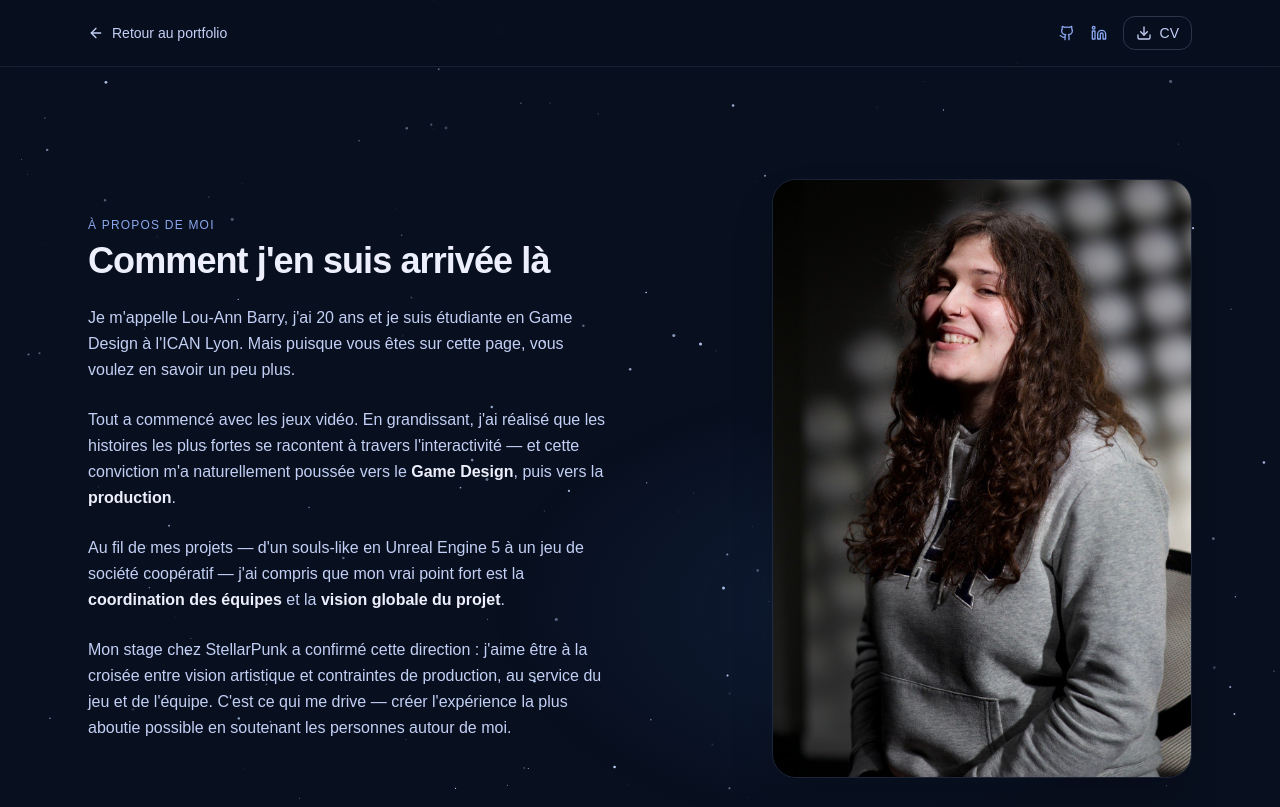
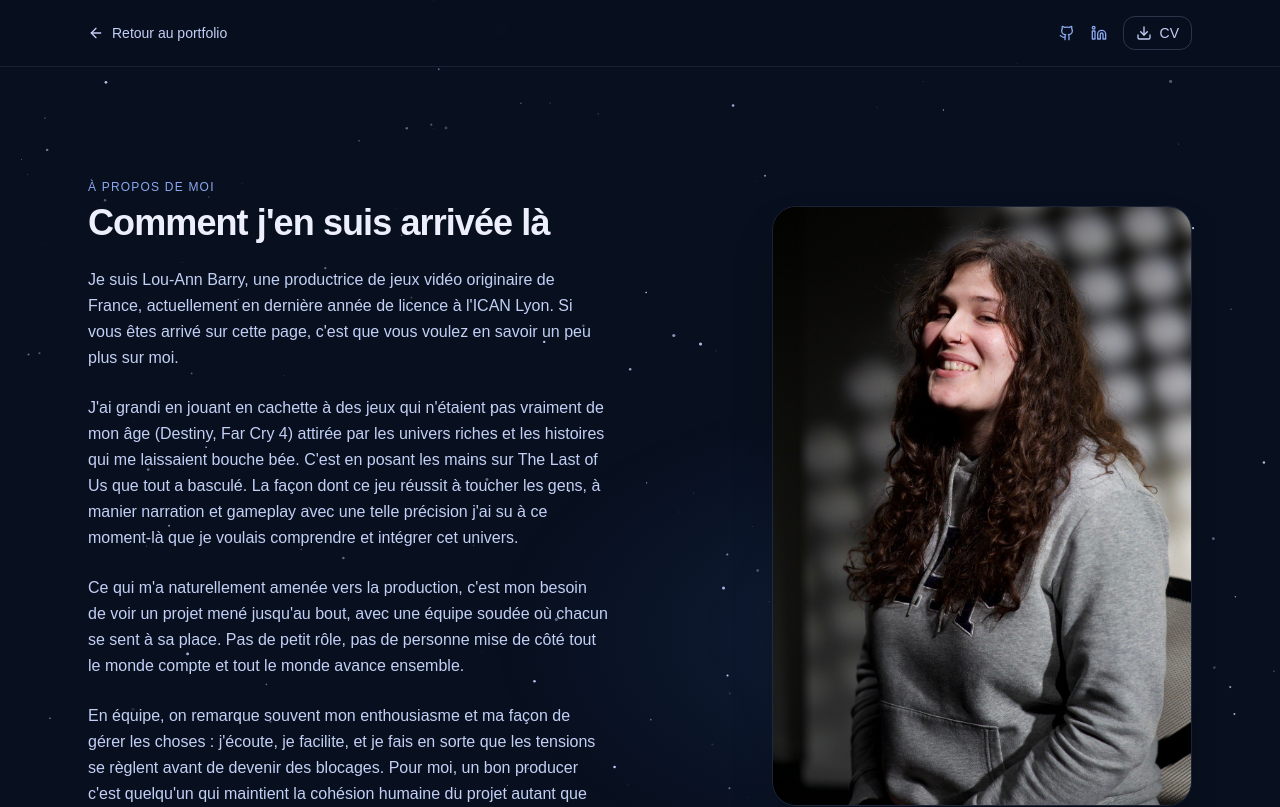
Before and after one commit to ghostofus/louann_portfolio, a Next.js app: page /about in a window 1280 px wide. Shown: the top 807 px of the page. Built offline with nearby package versions, Linux system fonts and the light colour scheme.

Commit message:
description de moi

```diff
--- a/app/about/page.js
+++ b/app/about/page.js
@@ -176,16 +176,16 @@ export default function AboutPage() {
                                     <h1 className="text-4xl font-semibold tracking-tight">Comment j'en suis arrivée là</h1>
                                 </motion.div>
                                 <motion.p variants={fadeUp} className="text-[#C3D0F6] leading-relaxed">
-                                    Je m'appelle Lou-Ann Barry, j'ai 20 ans et je suis étudiante en Game Design à l'ICAN Lyon. Mais puisque vous êtes sur cette page, vous voulez en savoir un peu plus.
+                                    Je suis Lou-Ann Barry, une productrice de jeux vidéo originaire de France, actuellement en dernière année de licence à l'ICAN Lyon. Si vous êtes arrivé sur cette page, c'est que vous voulez en savoir un peu plus sur moi.
                                 </motion.p>
                                 <motion.p variants={fadeUp} className="text-[#C3D0F6] leading-relaxed">
-                                    Tout a commencé avec les jeux vidéo. En grandissant, j'ai réalisé que les histoires les plus fortes se racontent à travers l'interactivité — et cette conviction m'a naturellement poussée vers le <strong className="text-[#EDF0FC]">Game Design</strong>, puis vers la <strong className="text-[#EDF0FC]">production</strong>.
+                                    J'ai grandi en jouant en cachette à des jeux qui n'étaient pas vraiment de mon âge (Destiny, Far Cry 4) attirée par les univers riches et les histoires qui me laissaient bouche bée. C'est en posant les mains sur The Last of Us que tout a basculé. La façon dont ce jeu réussit à toucher les gens, à manier narration et gameplay avec une telle précision j'ai su à ce moment-là que je voulais comprendre et intégrer cet univers.
                                 </motion.p>
                                 <motion.p variants={fadeUp} className="text-[#C3D0F6] leading-relaxed">
-                                    Au fil de mes projets — d'un souls-like en Unreal Engine 5 à un jeu de société coopératif — j'ai compris que mon vrai point fort est la <strong className="text-[#EDF0FC]">coordination des équipes</strong> et la <strong className="text-[#EDF0FC]">vision globale du projet</strong>.
+                                    Ce qui m'a naturellement amenée vers la production, c'est mon besoin de voir un projet mené jusqu'au bout, avec une équipe soudée où chacun se sent à sa place. Pas de petit rôle, pas de personne mise de côté tout le monde compte et tout le monde avance ensemble.
                                 </motion.p>
                                 <motion.p variants={fadeUp} className="text-[#C3D0F6] leading-relaxed">
-                                    Mon stage chez StellarPunk a confirmé cette direction : j'aime être à la croisée entre vision artistique et contraintes de production, au service du jeu et de l'équipe. C'est ce qui me drive — créer l'expérience la plus aboutie possible en soutenant les personnes autour de moi.
+                                    En équipe, on remarque souvent mon enthousiasme et ma façon de gérer les choses : j'écoute, je facilite, et je fais en sorte que les tensions se règlent avant de devenir des blocages. Pour moi, un bon producer c'est quelqu'un qui maintient la cohésion humaine du projet autant que sa cohésion technique.
                                 </motion.p>
                             </div>
 
```
